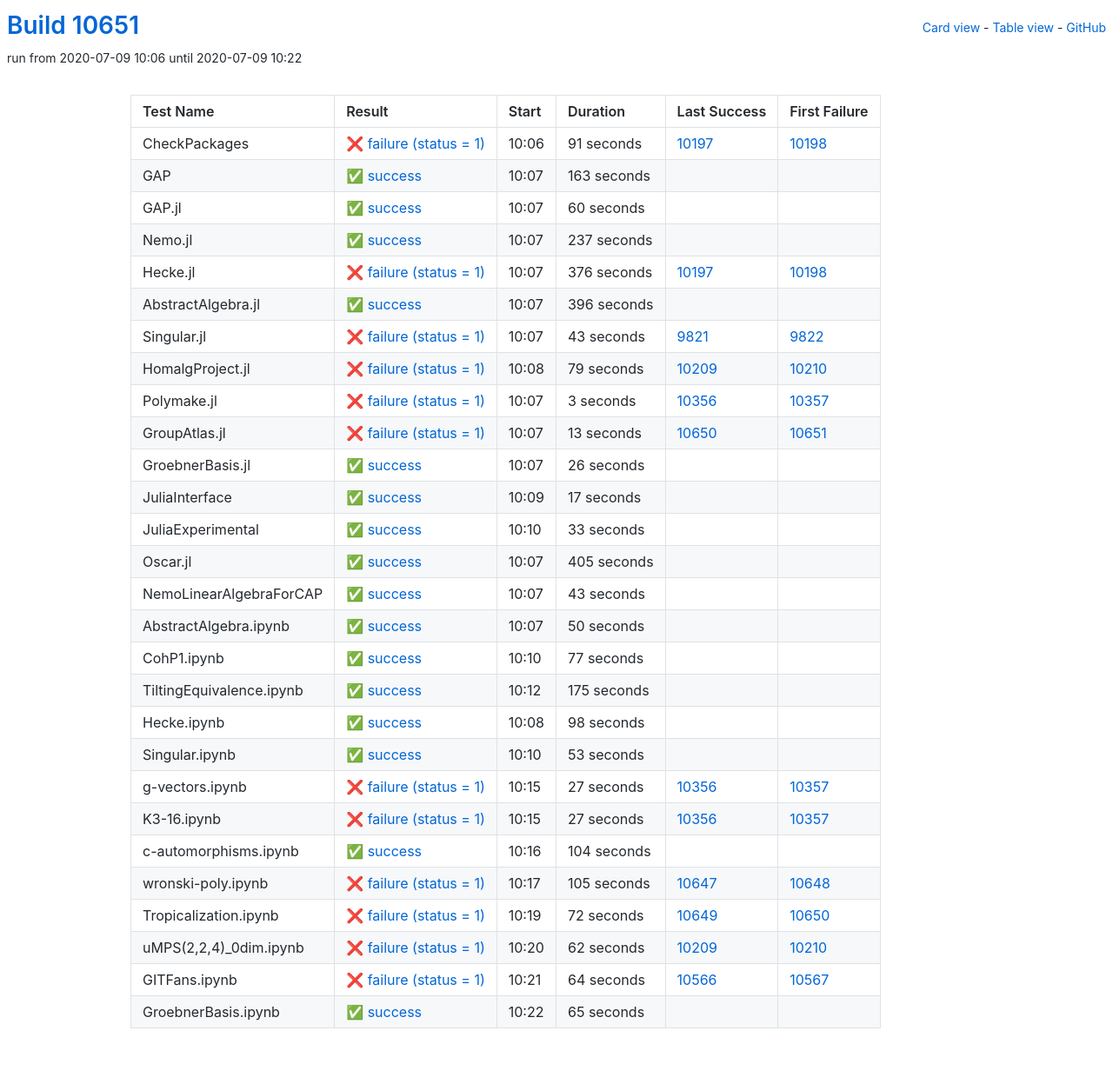
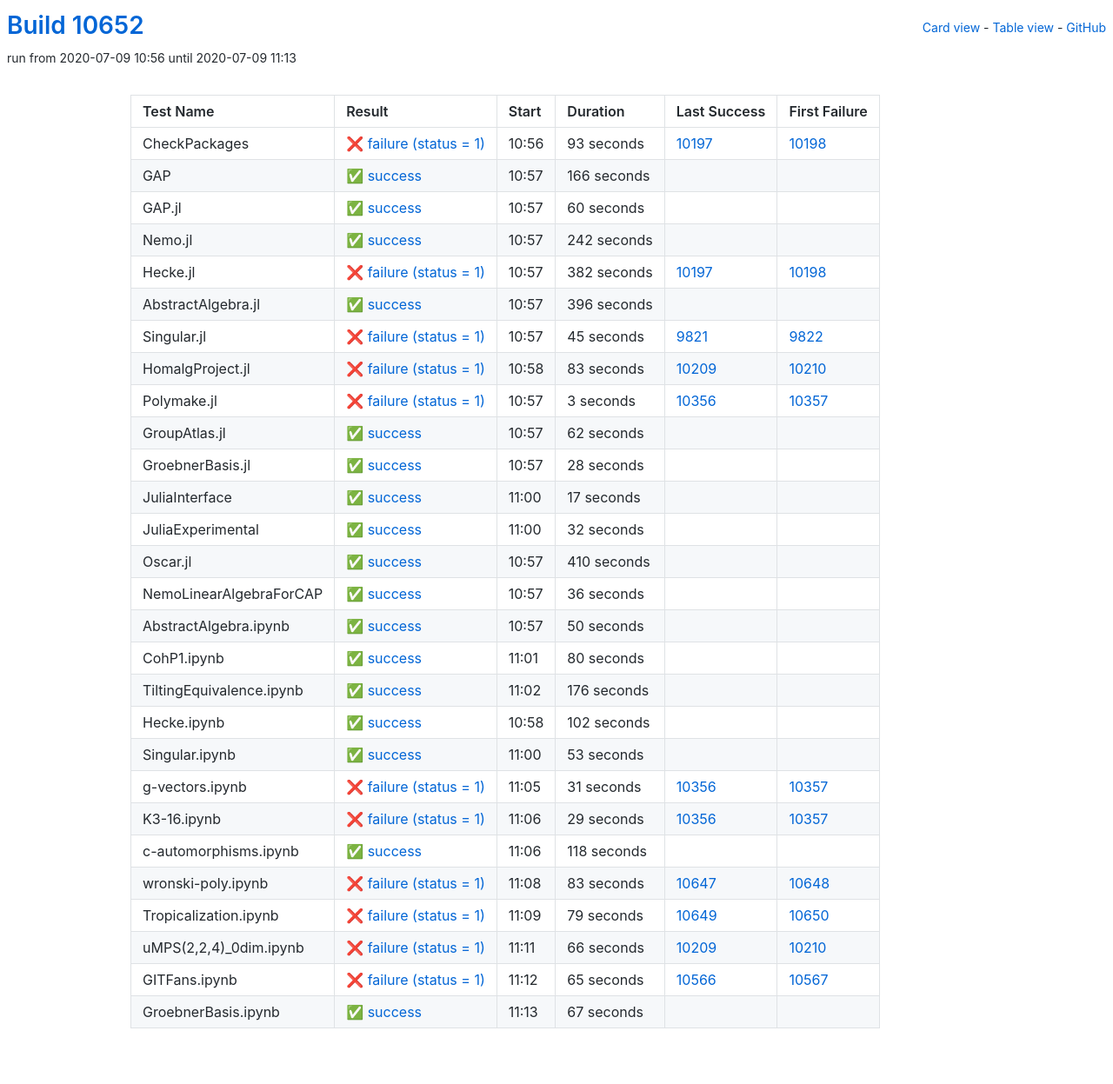
Before and after one commit to oscar-system/oscar-ci-status, a Jekyll site: the page built from table.html, in a window 1280 px wide. Shown: the whole page at 87% size. Built offline with Jekyll 4.4.1, drawn with Linux system fonts in a browser that asks for light colours.

Commit message:
Build #10652

```diff
--- a/_data/ci.yml
+++ b/_data/ci.yml
@@ -1,6 +1,6 @@
 ---
-build: 10651
-build_url: https://oscarci.mathematik.uni-kl.de/job/oscar/10651/
+build: 10652
+build_url: https://oscarci.mathematik.uni-kl.de/job/oscar/10652/
 job: oscar
 organization: oscar-system
 repo: oscar-ci-status
@@ -8,32 +8,32 @@
 tests:
 - name: CheckPackages
   id: checkpackages
-  log: https://oscarci.mathematik.uni-kl.de/job/oscar/10651/artifact/logs/build-10651/CheckPackages.log
-  start: 2020-07-09 10:06
+  log: https://oscarci.mathematik.uni-kl.de/job/oscar/10652/artifact/logs/build-10652/CheckPackages.log
+  start: 2020-07-09 10:56
   success: false
   exitcode: 1
   status: failure
-  duration: 91
+  duration: 93
   last_success: 10197
   last_success_url: https://oscarci.mathematik.uni-kl.de/job/oscar/10197/
   first_failure: 10198
   first_failure_url: https://oscarci.mathematik.uni-kl.de/job/oscar/10198/
 - name: GAP
   id: gap
-  log: https://oscarci.mathematik.uni-kl.de/job/oscar/10651/artifact/logs/build-10651/GAP.log
-  start: 2020-07-09 10:07
+  log: https://oscarci.mathematik.uni-kl.de/job/oscar/10652/artifact/logs/build-10652/GAP.log
+  start: 2020-07-09 10:57
   success: true
   exitcode: 0
   status: success
-  duration: 163
+  duration: 166
   last_success: false
   last_success_url:
   first_failure: false
   first_failure_url:
 - name: GAP.jl
   id: gap-jl
-  log: https://oscarci.mathematik.uni-kl.de/job/oscar/10651/artifact/logs/build-10651/GAP.jl.log
-  start: 2020-07-09 10:07
+  log: https://oscarci.mathematik.uni-kl.de/job/oscar/10652/artifact/logs/build-10652/GAP.jl.log
+  start: 2020-07-09 10:57
   success: true
   exitcode: 0
   status: success
@@ -44,32 +44,32 @@
   first_failure_url:
 - name: Nemo.jl
   id: nemo-jl
-  log: https://oscarci.mathematik.uni-kl.de/job/oscar/10651/artifact/logs/build-10651/Nemo.jl.log
-  start: 2020-07-09 10:07
+  log: https://oscarci.mathematik.uni-kl.de/job/oscar/10652/artifact/logs/build-10652/Nemo.jl.log
+  start: 2020-07-09 10:57
   success: true
   exitcode: 0
   status: success
-  duration: 237
+  duration: 242
   last_success: false
   last_success_url:
   first_failure: false
   first_failure_url:
 - name: Hecke.jl
   id: hecke-jl
-  log: https://oscarci.mathematik.uni-kl.de/job/oscar/10651/artifact/logs/build-10651/Hecke.jl.log
-  start: 2020-07-09 10:07
+  log: https://oscarci.mathematik.uni-kl.de/job/oscar/10652/artifact/logs/build-10652/Hecke.jl.log
+  start: 2020-07-09 10:57
   success: false
   exitcode: 1
   status: failure
-  duration: 376
+  duration: 382
   last_success: 10197
   last_success_url: https://oscarci.mathematik.uni-kl.de/job/oscar/10197/
   first_failure: 10198
   first_failure_url: https://oscarci.mathematik.uni-kl.de/job/oscar/10198/
 - name: AbstractAlgebra.jl
   id: abstractalgebra-jl
-  log: https://oscarci.mathematik.uni-kl.de/job/oscar/10651/artifact/logs/build-10651/AbstractAlgebra.jl.log
-  start: 2020-07-09 10:07
+  log: https://oscarci.mathematik.uni-kl.de/job/oscar/10652/artifact/logs/build-10652/AbstractAlgebra.jl.log
+  start: 2020-07-09 10:57
   success: true
   exitcode: 0
   status: success
@@ -80,32 +80,32 @@
   first_failure_url:
 - name: Singular.jl
   id: singular-jl
-  log: https://oscarci.mathematik.uni-kl.de/job/oscar/10651/artifact/logs/build-10651/Singular.jl.log
-  start: 2020-07-09 10:07
+  log: https://oscarci.mathematik.uni-kl.de/job/oscar/10652/artifact/logs/build-10652/Singular.jl.log
+  start: 2020-07-09 10:57
   success: false
   exitcode: 1
   status: failure
-  duration: 43
+  duration: 45
   last_success: 9821
   last_success_url: https://oscarci.mathematik.uni-kl.de/job/oscar/9821/
   first_failure: 9822
   first_failure_url: https://oscarci.mathematik.uni-kl.de/job/oscar/9822/
 - name: HomalgProject.jl
   id: homalgproject-jl
-  log: https://oscarci.mathematik.uni-kl.de/job/oscar/10651/artifact/logs/build-10651/HomalgProject.jl.log
-  start: 2020-07-09 10:08
+  log: https://oscarci.mathematik.uni-kl.de/job/oscar/10652/artifact/logs/build-10652/HomalgProject.jl.log
+  start: 2020-07-09 10:58
   success: false
   exitcode: 1
   status: failure
-  duration: 79
+  duration: 83
   last_success: 10209
   last_success_url: https://oscarci.mathematik.uni-kl.de/job/oscar/10209/
   first_failure: 10210
   first_failure_url: https://oscarci.mathematik.uni-kl.de/job/oscar/10210/
 - name: Polymake.jl
   id: polymake-jl
-  log: https://oscarci.mathematik.uni-kl.de/job/oscar/10651/artifact/logs/build-10651/Polymake.jl.log
-  start: 2020-07-09 10:07
+  log: https://oscarci.mathematik.uni-kl.de/job/oscar/10652/artifact/logs/build-10652/Polymake.jl.log
+  start: 2020-07-09 10:57
   success: false
   exitcode: 1
   status: failure
@@ -116,32 +116,32 @@
   first_failure_url: https://oscarci.mathematik.uni-kl.de/job/oscar/10357/
 - name: GroupAtlas.jl
   id: groupatlas-jl
-  log: https://oscarci.mathematik.uni-kl.de/job/oscar/10651/artifact/logs/build-10651/GroupAtlas.jl.log
-  start: 2020-07-09 10:07
-  success: false
-  exitcode: 1
-  status: failure
-  duration: 13
-  last_success: 10650
-  last_success_url: https://oscarci.mathematik.uni-kl.de/job/oscar/10650/
-  first_failure: 10651
-  first_failure_url: https://oscarci.mathematik.uni-kl.de/job/oscar/10651/
-- name: GroebnerBasis.jl
-  id: groebnerbasis-jl
-  log: https://oscarci.mathematik.uni-kl.de/job/oscar/10651/artifact/logs/build-10651/GroebnerBasis.jl.log
-  start: 2020-07-09 10:07
+  log: https://oscarci.mathematik.uni-kl.de/job/oscar/10652/artifact/logs/build-10652/GroupAtlas.jl.log
+  start: 2020-07-09 10:57
   success: true
   exitcode: 0
   status: success
-  duration: 26
+  duration: 62
+  last_success: false
+  last_success_url:
+  first_failure: false
+  first_failure_url:
+- name: GroebnerBasis.jl
+  id: groebnerbasis-jl
+  log: https://oscarci.mathematik.uni-kl.de/job/oscar/10652/artifact/logs/build-10652/GroebnerBasis.jl.log
+  start: 2020-07-09 10:57
+  success: true
+  exitcode: 0
+  status: success
+  duration: 28
   last_success: false
   last_success_url:
   first_failure: false
   first_failure_url:
 - name: JuliaInterface
   id: juliainterface
-  log: https://oscarci.mathematik.uni-kl.de/job/oscar/10651/artifact/logs/build-10651/JuliaInterface.log
-  start: 2020-07-09 10:09
+  log: https://oscarci.mathematik.uni-kl.de/job/oscar/10652/artifact/logs/build-10652/JuliaInterface.log
+  start: 2020-07-09 11:00
   success: true
   exitcode: 0
   status: success
@@ -152,44 +152,44 @@
   first_failure_url:
 - name: JuliaExperimental
   id: juliaexperimental
-  log: https://oscarci.mathematik.uni-kl.de/job/oscar/10651/artifact/logs/build-10651/JuliaExperimental.log
-  start: 2020-07-09 10:10
+  log: https://oscarci.mathematik.uni-kl.de/job/oscar/10652/artifact/logs/build-10652/JuliaExperimental.log
+  start: 2020-07-09 11:00
   success: true
   exitcode: 0
   status: success
-  duration: 33
+  duration: 32
   last_success: false
   last_success_url:
   first_failure: false
   first_failure_url:
 - name: Oscar.jl
   id: oscar-jl
-  log: https://oscarci.mathematik.uni-kl.de/job/oscar/10651/artifact/logs/build-10651/Oscar.jl.log
-  start: 2020-07-09 10:07
+  log: https://oscarci.mathematik.uni-kl.de/job/oscar/10652/artifact/logs/build-10652/Oscar.jl.log
+  start: 2020-07-09 10:57
   success: true
   exitcode: 0
   status: success
-  duration: 405
+  duration: 410
   last_success: false
   last_success_url:
   first_failure: false
   first_failure_url:
 - name: NemoLinearAlgebraForCAP
   id: nemolinearalgebraforcap
-  log: https://oscarci.mathematik.uni-kl.de/job/oscar/10651/artifact/logs/build-10651/NemoLinearAlgebraForCAP.log
-  start: 2020-07-09 10:07
+  log: https://oscarci.mathematik.uni-kl.de/job/oscar/10652/artifact/logs/build-10652/NemoLinearAlgebraForCAP.log
+  start: 2020-07-09 10:57
   success: true
   exitcode: 0
   status: success
-  duration: 43
+  duration: 36
   last_success: false
   last_success_url:
   first_failure: false
   first_failure_url:
 - name: AbstractAlgebra.ipynb
   id: abstractalgebra-ipynb
-  log: https://oscarci.mathematik.uni-kl.de/job/oscar/10651/artifact/logs/build-10651/AbstractAlgebra.ipynb.log
-  start: 2020-07-09 10:07
+  log: https://oscarci.mathematik.uni-kl.de/job/oscar/10652/artifact/logs/build-10652/AbstractAlgebra.ipynb.log
+  start: 2020-07-09 10:57
   success: true
   exitcode: 0
   status: success
@@ -200,44 +200,44 @@
   first_failure_url:
 - name: CohP1.ipynb
   id: cohp1-ipynb
-  log: https://oscarci.mathematik.uni-kl.de/job/oscar/10651/artifact/logs/build-10651/CohP1.ipynb.log
-  start: 2020-07-09 10:10
+  log: https://oscarci.mathematik.uni-kl.de/job/oscar/10652/artifact/logs/build-10652/CohP1.ipynb.log
+  start: 2020-07-09 11:01
   success: true
   exitcode: 0
   status: success
-  duration: 77
+  duration: 80
   last_success: false
   last_success_url:
   first_failure: false
   first_failure_url:
 - name: TiltingEquivalence.ipynb
   id: tiltingequivalence-ipynb
-  log: https://oscarci.mathematik.uni-kl.de/job/oscar/10651/artifact/logs/build-10651/TiltingEquivalence.ipynb.log
-  start: 2020-07-09 10:12
+  log: https://oscarci.mathematik.uni-kl.de/job/oscar/10652/artifact/logs/build-10652/TiltingEquivalence.ipynb.log
+  start: 2020-07-09 11:02
   success: true
   exitcode: 0
   status: success
-  duration: 175
+  duration: 176
   last_success: false
   last_success_url:
   first_failure: false
   first_failure_url:
 - name: Hecke.ipynb
   id: hecke-ipynb
-  log: https://oscarci.mathematik.uni-kl.de/job/oscar/10651/artifact/logs/build-10651/Hecke.ipynb.log
-  start: 2020-07-09 10:08
+  log: https://oscarci.mathematik.uni-kl.de/job/oscar/10652/artifact/logs/build-10652/Hecke.ipynb.log
+  start: 2020-07-09 10:58
   success: true
   exitcode: 0
   status: success
-  duration: 98
+  duration: 102
   last_success: false
   last_success_url:
   first_failure: false
   first_failure_url:
 - name: Singular.ipynb
   id: singular-ipynb
-  log: https://oscarci.mathematik.uni-kl.de/job/oscar/10651/artifact/logs/build-10651/Singular.ipynb.log
-  start: 2020-07-09 10:10
+  log: https://oscarci.mathematik.uni-kl.de/job/oscar/10652/artifact/logs/build-10652/Singular.ipynb.log
+  start: 2020-07-09 11:00
   success: true
   exitcode: 0
   status: success
@@ -248,96 +248,96 @@
   first_failure_url:
 - name: g-vectors.ipynb
   id: g-vectors-ipynb
-  log: https://oscarci.mathematik.uni-kl.de/job/oscar/10651/artifact/logs/build-10651/g-vectors.ipynb.log
-  start: 2020-07-09 10:15
+  log: https://oscarci.mathematik.uni-kl.de/job/oscar/10652/artifact/logs/build-10652/g-vectors.ipynb.log
+  start: 2020-07-09 11:05
   success: false
   exitcode: 1
   status: failure
-  duration: 27
+  duration: 31
   last_success: 10356
   last_success_url: https://oscarci.mathematik.uni-kl.de/job/oscar/10356/
   first_failure: 10357
   first_failure_url: https://oscarci.mathematik.uni-kl.de/job/oscar/10357/
 - name: K3-16.ipynb
   id: k3-16-ipynb
-  log: https://oscarci.mathematik.uni-kl.de/job/oscar/10651/artifact/logs/build-10651/K3-16.ipynb.log
-  start: 2020-07-09 10:15
+  log: https://oscarci.mathematik.uni-kl.de/job/oscar/10652/artifact/logs/build-10652/K3-16.ipynb.log
+  start: 2020-07-09 11:06
   success: false
   exitcode: 1
   status: failure
-  duration: 27
+  duration: 29
   last_success: 10356
   last_success_url: https://oscarci.mathematik.uni-kl.de/job/oscar/10356/
   first_failure: 10357
   first_failure_url: https://oscarci.mathematik.uni-kl.de/job/oscar/10357/
 - name: c-automorphisms.ipynb
   id: c-automorphisms-ipynb
-  log: https://oscarci.mathematik.uni-kl.de/job/oscar/10651/artifact/logs/build-10651/c-automorphisms.ipynb.log
-  start: 2020-07-09 10:16
+  log: https://oscarci.mathematik.uni-kl.de/job/oscar/10652/artifact/logs/build-10652/c-automorphisms.ipynb.log
+  start: 2020-07-09 11:06
   success: true
   exitcode: 0
   status: success
-  duration: 104
+  duration: 118
   last_success: false
   last_success_url:
   first_failure: false
   first_failure_url:
 - name: wronski-poly.ipynb
   id: wronski-poly-ipynb
-  log: https://oscarci.mathematik.uni-kl.de/job/oscar/10651/artifact/logs/build-10651/wronski-poly.ipynb.log
-  start: 2020-07-09 10:17
+  log: https://oscarci.mathematik.uni-kl.de/job/oscar/10652/artifact/logs/build-10652/wronski-poly.ipynb.log
+  start: 2020-07-09 11:08
   success: false
   exitcode: 1
   status: failure
-  duration: 105
+  duration: 83
   last_success: 10647
   last_success_url: https://oscarci.mathematik.uni-kl.de/job/oscar/10647/
   first_failure: 10648
   first_failure_url: https://oscarci.mathematik.uni-kl.de/job/oscar/10648/
 - name: Tropicalization.ipynb
   id: tropicalization-ipynb
-  log: https://oscarci.mathematik.uni-kl.de/job/oscar/10651/artifact/logs/build-10651/Tropicalization.ipynb.log
-  start: 2020-07-09 10:19
+  log: https://oscarci.mathematik.uni-kl.de/job/oscar/10652/artifact/logs/build-10652/Tropicalization.ipynb.log
+  start: 2020-07-09 11:09
   success: false
   exitcode: 1
   status: failure
-  duration: 72
+  duration: 79
   last_success: 10649
   last_success_url: https://oscarci.mathematik.uni-kl.de/job/oscar/10649/
   first_failure: 10650
   first_failure_url: https://oscarci.mathematik.uni-kl.de/job/oscar/10650/
 - name: uMPS(2,2,4)_0dim.ipynb
   id: umps-2-2-4-0dim-ipynb
-  log: https://oscarci.mathematik.uni-kl.de/job/oscar/10651/artifact/logs/build-10651/uMPS-2-2-4-_0dim.ipynb.log
-  start: 2020-07-09 10:20
+  log: https://oscarci.mathematik.uni-kl.de/job/oscar/10652/artifact/logs/build-10652/uMPS-2-2-4-_0dim.ipynb.log
+  start: 2020-07-09 11:11
   success: false
   exitcode: 1
   status: failure
-  duration: 62
+  duration: 66
   last_success: 10209
   last_success_url: https://oscarci.mathematik.uni-kl.de/job/oscar/10209/
   first_failure: 10210
   first_failure_url: https://oscarci.mathematik.uni-kl.de/job/oscar/10210/
 - name: GITFans.ipynb
   id: gitfans-ipynb
-  log: https://oscarci.mathematik.uni-kl.de/job/oscar/10651/artifact/logs/build-10651/GITFans.ipynb.log
-  start: 2020-07-09 10:21
+  log: https://oscarci.mathematik.uni-kl.de/job/oscar/10652/artifact/logs/build-10652/GITFans.ipynb.log
+  start: 2020-07-09 11:12
   success: false
   exitcode: 1
   status: failure
-  duration: 64
+  duration: 65
   last_success: 10566
   last_success_url: https://oscarci.mathematik.uni-kl.de/job/oscar/10566/
   first_failure: 10567
   first_failure_url: https://oscarci.mathematik.uni-kl.de/job/oscar/10567/
 - name: GroebnerBasis.ipynb
   id: groebnerbasis-ipynb
-  log: https://oscarci.mathematik.uni-kl.de/job/oscar/10651/artifact/logs/build-10651/GroebnerBasis.ipynb.log
-  start: 2020-07-09 10:22
+  log: https://oscarci.mathematik.uni-kl.de/job/oscar/10652/artifact/logs/build-10652/GroebnerBasis.ipynb.log
+  start: 2020-07-09 11:13
   success: true
   exitcode: 0
   status: success
-  duration: 65
+  duration: 67
   last_success: false
   last_success_url:
   first_failure: false
```
Also changed, not shown: README.md.
